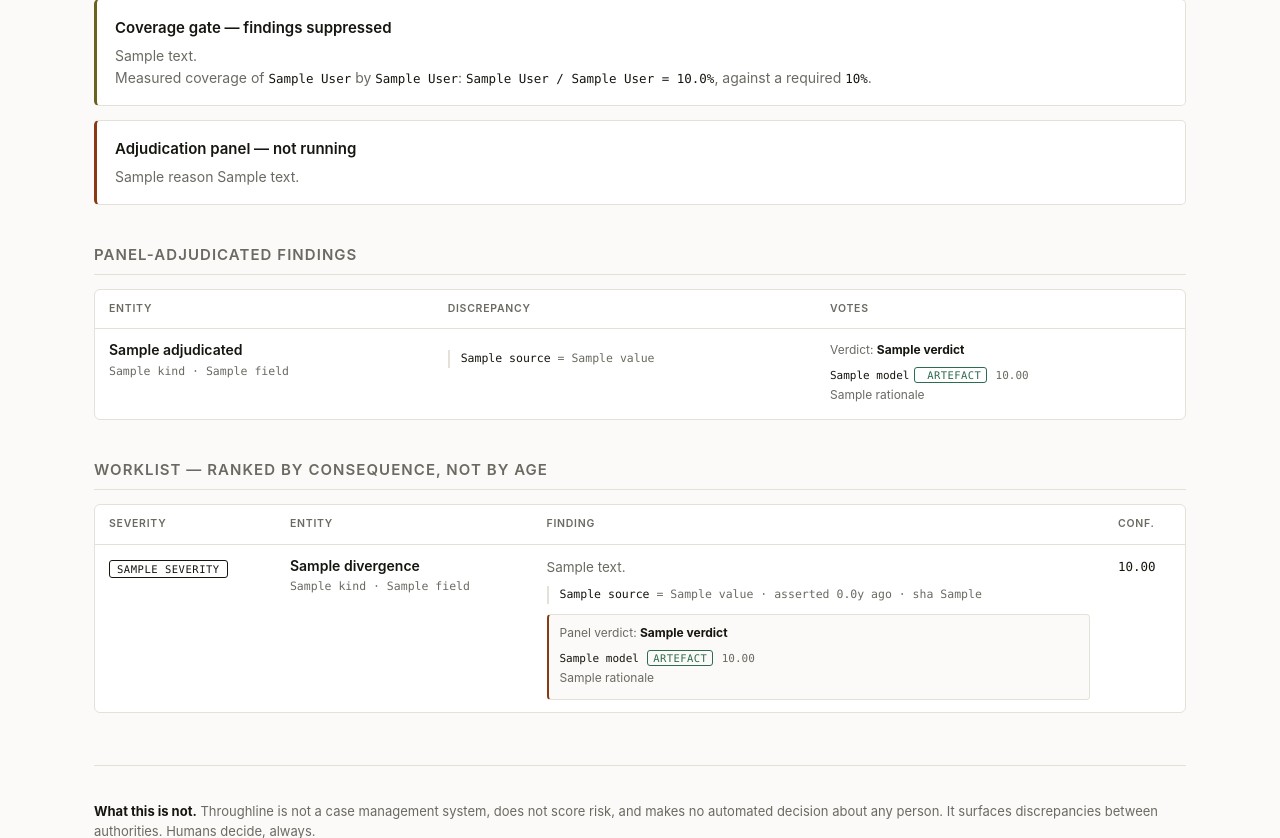
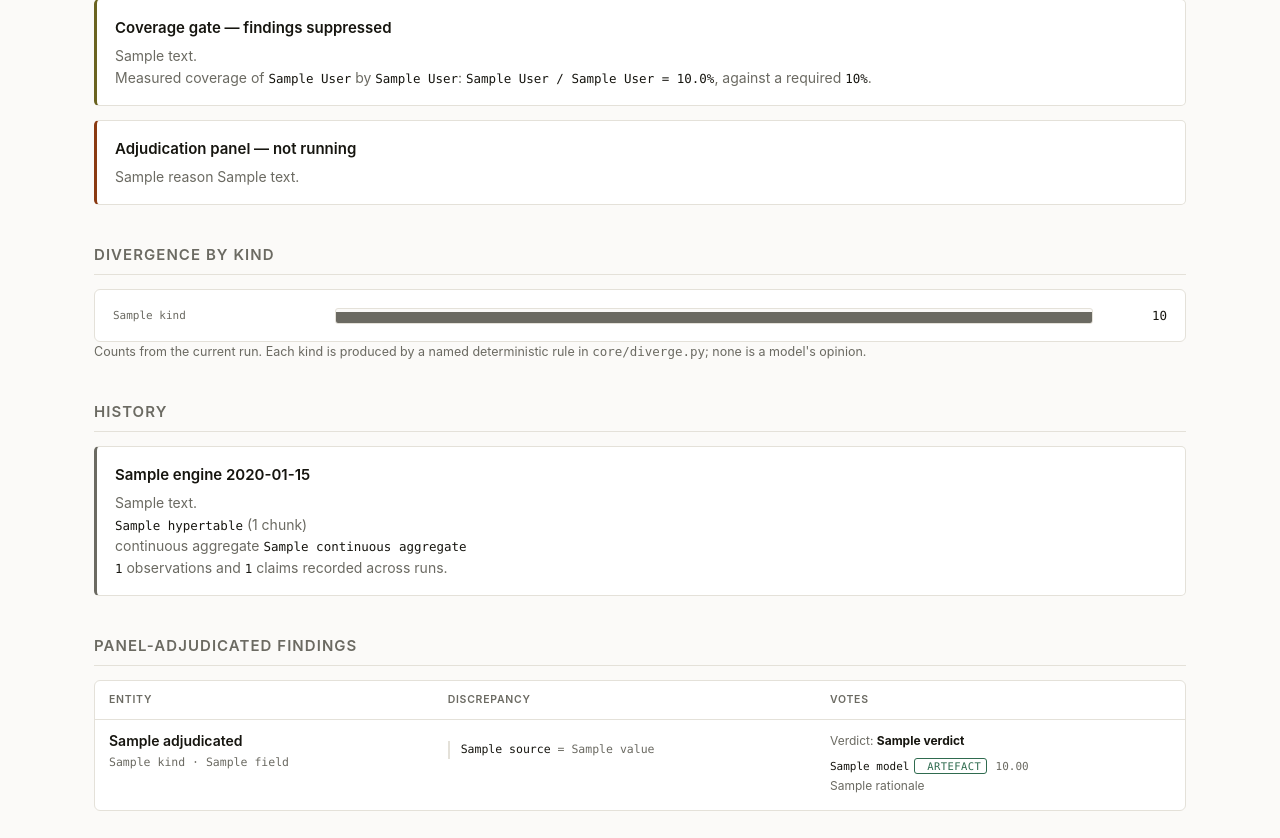
Before and after one commit to StephenSook/throughline, a FastAPI app: template src/throughline/api/templates/dashboard.html in a window 1280 px wide. Shown: the part 766-1604 px from the top of the page. Run offline with FastAPI, Linux system fonts and the light colour scheme; the template is opened without the code that fills it: most values are stand-ins (such as "Sample title", 1, 10 or a date in 2020); parts of the project's set-up code (start-up, migrations or seed data) failed here and were passed over; some libraries are stand-ins or nearby versions.

Commit message:
feat: divergence-by-kind chart and a visible history panel
Both exist because an integration a judge cannot reach scores as absent. The
adjudication panel was running on production and storing every vote while the
dashboard showed none of it, and the TimescaleDB layer was equally invisible.

The chart colours bars by severity rather than by size, so the eye lands on
what has the worst consequence rather than on the largest count.

The history panel prints TimescaleDB's own catalog view: hypertable names,
chunk counts, whether compression is on, the continuous aggregate backing the
chart, and totals across runs. It is proof rather than a claim.

```diff
--- a/src/throughline/api/main.py
+++ b/src/throughline/api/main.py
@@ -304,6 +304,9 @@ async def dashboard(request: Request) -> HTMLResponse:
             "sources": run.sources if run else [],
             "coverage": run.coverage if run else None,
             "adjudication": (run.summary.get("adjudication") if run else None),
+            "storage": STORE_DB.status(),
+            "timescale": (await STORE_DB.hypertable_stats()),
+            "persistence": (run.summary.get("persistence") if run else None),
             # The worklist keeps strict severity order — it is ranked by
             # consequence to a person, and reordering it to surface a feature
             # would contradict the principle printed above it.
--- a/src/throughline/api/templates/dashboard.html
+++ b/src/throughline/api/templates/dashboard.html
@@ -118,6 +118,26 @@ button:disabled{opacity:.5;cursor:progress}
 .panelbox p{margin:0;color:var(--muted);font-size:14px}
 .panelbox code{font-family:var(--mono);font-size:12.5px;color:var(--ink)}
 
+/* Divergence-by-kind bars. Colour carries severity, never decoration: the eye
+   should land on what has the worst consequence, not on the biggest bar. */
+.chart{border:1px solid var(--line);border-radius:6px;background:var(--panel);
+  padding:16px 18px}
+.bar-row{display:grid;grid-template-columns:minmax(150px,210px) 1fr 62px;
+  gap:12px;align-items:center;margin-bottom:9px}
+.bar-row:last-child{margin-bottom:0}
+.bar-label{font-family:var(--mono);font-size:11px;color:var(--muted);
+  overflow:hidden;text-overflow:ellipsis;white-space:nowrap}
+.bar-track{height:16px;background:var(--bg);border:1px solid var(--line);
+  border-radius:3px;overflow:hidden}
+.bar-fill{height:100%;background:var(--muted);min-width:2px}
+.bar-fill.k-STALE_RECORD,.bar-fill.k-STATUS_CONFLICT{background:var(--crit)}
+.bar-fill.k-ADDRESS_UNRESOLVABLE,.bar-fill.k-ADDRESS_MISMATCH,
+.bar-fill.k-MISSING_IN_CURRENT_AUTHORITY{background:var(--high)}
+.bar-fill.k-GEO_DIVERGENCE,.bar-fill.k-ZIP_MISMATCH,
+.bar-fill.k-EMPTY_REQUIRED_FIELD{background:var(--med)}
+.bar-val{font-family:var(--mono);font-size:12.5px;text-align:right;
+  font-variant-numeric:tabular-nums}
+
 .empty{padding:40px 20px;text-align:center;color:var(--muted)}
 footer{margin-top:52px;padding-top:22px;border-top:1px solid var(--line);
   color:var(--muted);font-size:13px}
@@ -223,6 +243,42 @@ hardcoded, and any figure can be walked back to its source record.</p>
   {% else %}
   <p>{{ adjudication.reason }} {{ adjudication.note or '' }}</p>
   {% endif %}
+</div>
+{% endif %}
+
+{% if summary and summary.by_kind %}
+<h2>Divergence by kind</h2>
+<div class="chart">
+{% set maxv = summary.by_kind.values() | max %}
+{% for kind, n in summary.by_kind | dictsort(by='value', reverse=true) %}
+  <div class="bar-row">
+    <div class="bar-label">{{ kind }}</div>
+    <div class="bar-track">
+      <div class="bar-fill k-{{ kind }}" style="width:{{ (n / maxv * 100) | round(1) }}%"></div>
+    </div>
+    <div class="bar-val">{{ "{:,}".format(n) }}</div>
+  </div>
+{% endfor %}
+</div>
+<p class="note">Counts from the current run. Each kind is produced by a named deterministic
+rule in <code>core/diverge.py</code>; none is a model's opinion.</p>
+{% endif %}
+
+{% if storage %}
+<h2>History</h2>
+<div class="gate" style="border-left-color:{{ 'var(--ok)' if storage.enabled else 'var(--muted)' }}">
+  <div class="t">{{ storage.engine or 'No database attached' }}{% if storage.timescaledb_version %}
+    {{ storage.timescaledb_version }}{% endif %}</div>
+  <p>{{ storage.note }}
+  {%- if timescale and timescale.hypertables %}<br>
+  {% for h in timescale.hypertables %}<code>{{ h.hypertable_name }}</code>
+    ({{ h.num_chunks }} chunk{{ '' if h.num_chunks == 1 else 's' }}{% if h.compression_enabled %},
+    compressed{% endif %}){{ ' · ' if not loop.last }}{% endfor %}<br>
+  {% for c in timescale.continuous_aggregates %}continuous aggregate
+    <code>{{ c.view_name }}</code>{{ ' · ' if not loop.last }}{% endfor %}<br>
+  <code>{{ "{:,}".format(timescale.total_observations or 0) }}</code> observations and
+  <code>{{ "{:,}".format(timescale.total_claims_stored or 0) }}</code> claims recorded across runs.
+  {%- endif %}</p>
 </div>
 {% endif %}
 
```
